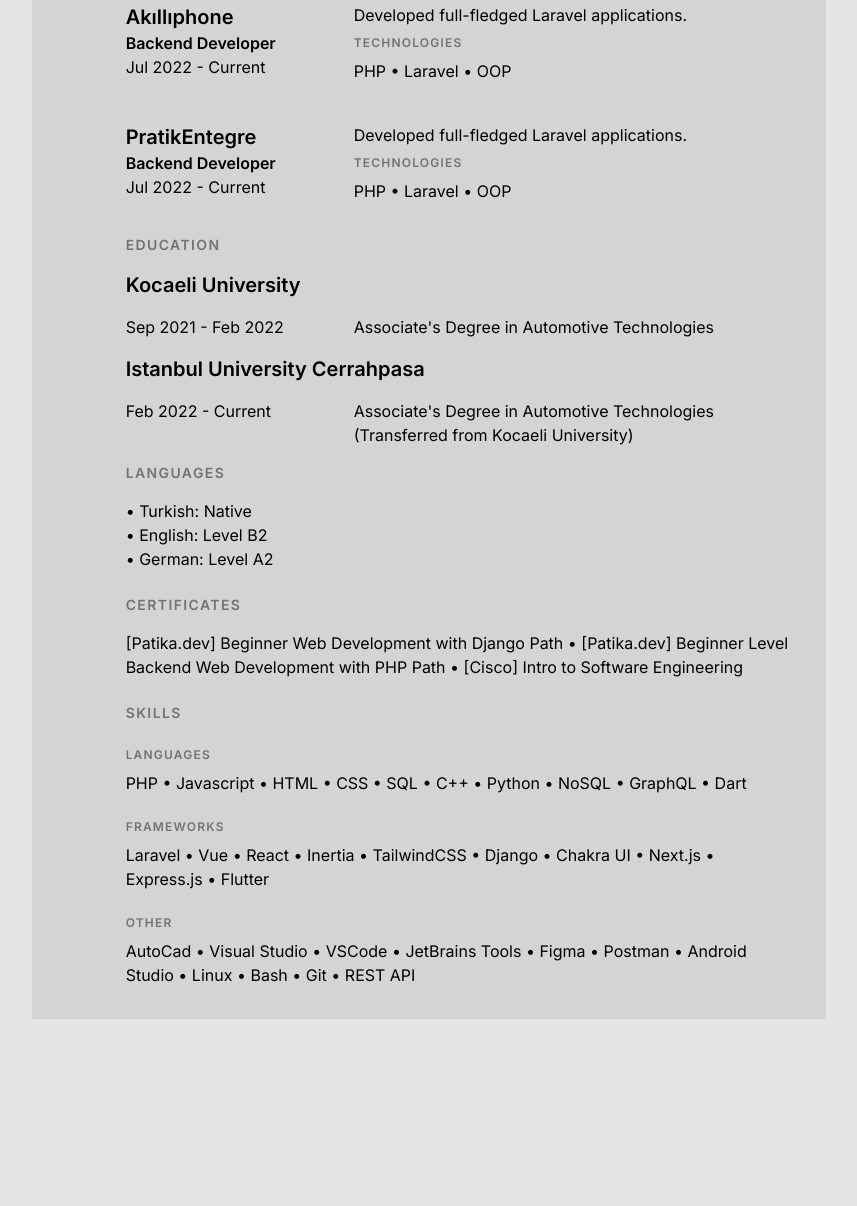
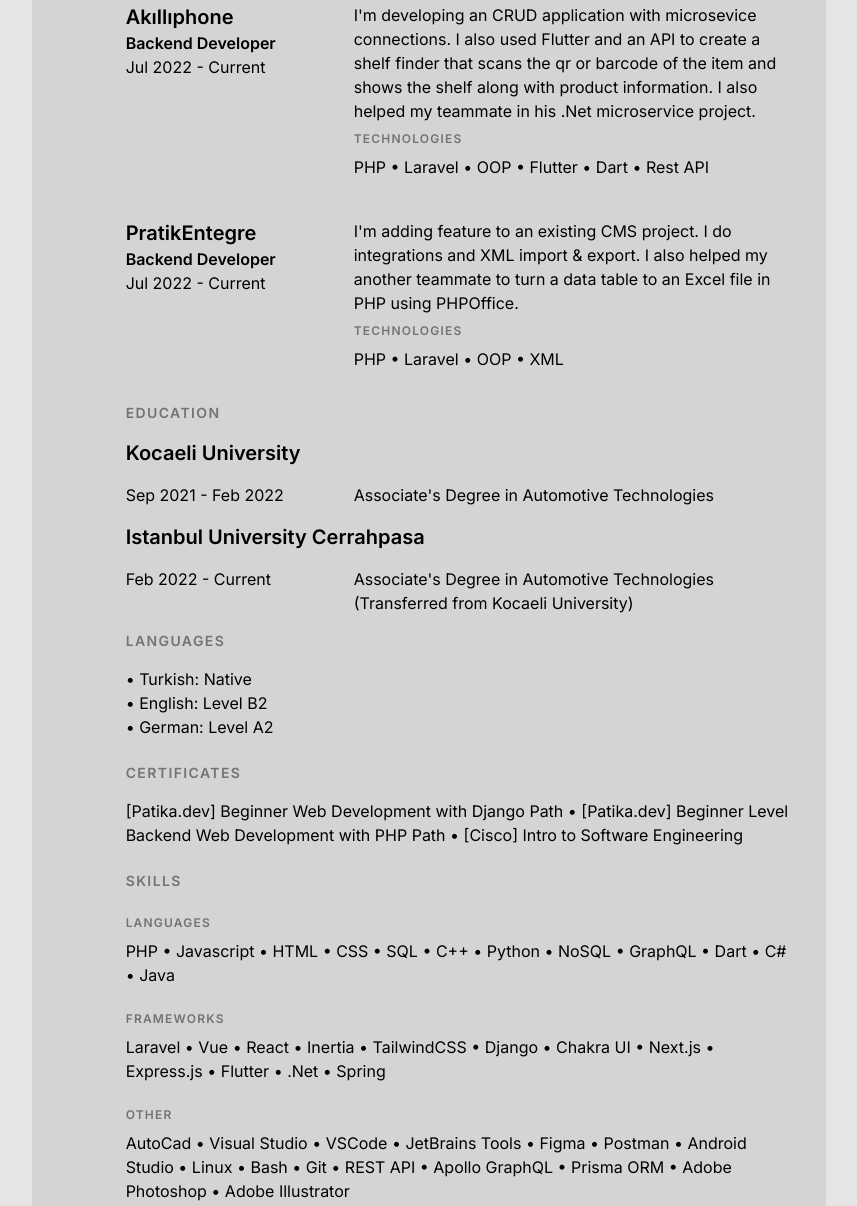
Before and after one commit to onursedef/resume, a website built with Vite: page index.html in a window 1280 px wide. Shown: the part 689-1895 px from the top of the page, without its empty margins (211-1068 px from the left). Before the commit the page ends 1764 px from the top, so only its background shows below. Built offline with nearby package versions, Linux system fonts and the light colour scheme; a web font is replaced by a local one.

Commit message:
Added info to index.html

```diff
--- a/index.html
+++ b/index.html
@@ -91,9 +91,9 @@
           <p>Jul 2022 - Current</p>
         </div>
         <div class="content mt-6">
-          <p>Developed full-fledged Laravel applications.</p>
+          <p>I'm developing an CRUD application with microsevice connections. I also used Flutter and an API to create a shelf finder that scans the qr or barcode of the item and shows the shelf along with product information. I also helped my teammate in his .Net microservice project.</p>
           <p class="subheading-sm mt-2">Technologies</p>
-          <p class="mt-2">PHP • Laravel • OOP</p>
+          <p class="mt-2">PHP • Laravel • OOP • Flutter • Dart • Rest API</p>
         </div>
         <div class="md:col-span-4 mt-6 col-span-1">
           <p class="heading link">
@@ -105,9 +105,9 @@
           <p>Jul 2022 - Current</p>
         </div>
         <div class="content mt-6">
-          <p>Developed full-fledged Laravel applications.</p>
+          <p>I'm adding feature to an existing CMS project. I do integrations and XML import & export. I also helped my another teammate to turn a data table to an Excel file in PHP using PHPOffice.</p>
           <p class="subheading-sm mt-2">Technologies</p>
-          <p class="mt-2">PHP • Laravel • OOP</p>
+          <p class="mt-2">PHP • Laravel • OOP • XML</p>
         </div>
         <div class="subheading">
           Education
@@ -169,20 +169,19 @@
         </p>
         <div class="md:col-span-12 mt-2 col-span-1">
           <p class="subheading-sm">Languages</p>
-          <p class="mt-2">PHP • Javascript • HTML • CSS • SQL • C++ • Python • NoSQL • GraphQL • Dart</p>
+          <p class="mt-2">PHP • Javascript • HTML • CSS • SQL • C++ • Python • NoSQL • GraphQL • Dart • C# • Java</p>
         </div>
         <div class="md:col-span-12 mt-2 col-span-1">
           <p class="subheading-sm">Frameworks</p>
-          <p class="mt-2">Laravel • Vue • React • Inertia • TailwindCSS • Django • Chakra UI • Next.js • Express.js • Flutter</p>
+          <p class="mt-2">Laravel • Vue • React • Inertia • TailwindCSS • Django • Chakra UI • Next.js • Express.js • Flutter • .Net • Spring</p>
         </div>
         <div class="md:col-span-12 mt-2 col-span-1">
           <p class="subheading-sm">Other</p>
-          <p class="mt-2">AutoCad • Visual Studio • VSCode • JetBrains Tools • Figma • Postman • Android Studio • Linux • Bash • Git • REST API</p>
+          <p class="mt-2">AutoCad • Visual Studio • VSCode • JetBrains Tools • Figma • Postman • Android Studio • Linux • Bash • Git • REST API • Apollo GraphQL • Prisma ORM • Adobe Photoshop • Adobe Illustrator</p>
         </div>
       </div>
     </div>
   </div>
   <script type="module" src="/main.js"></script>
 </body>
-
 </html>
```
Also changed, not shown: gridindex.html (deleted, +0 -26 lines).
